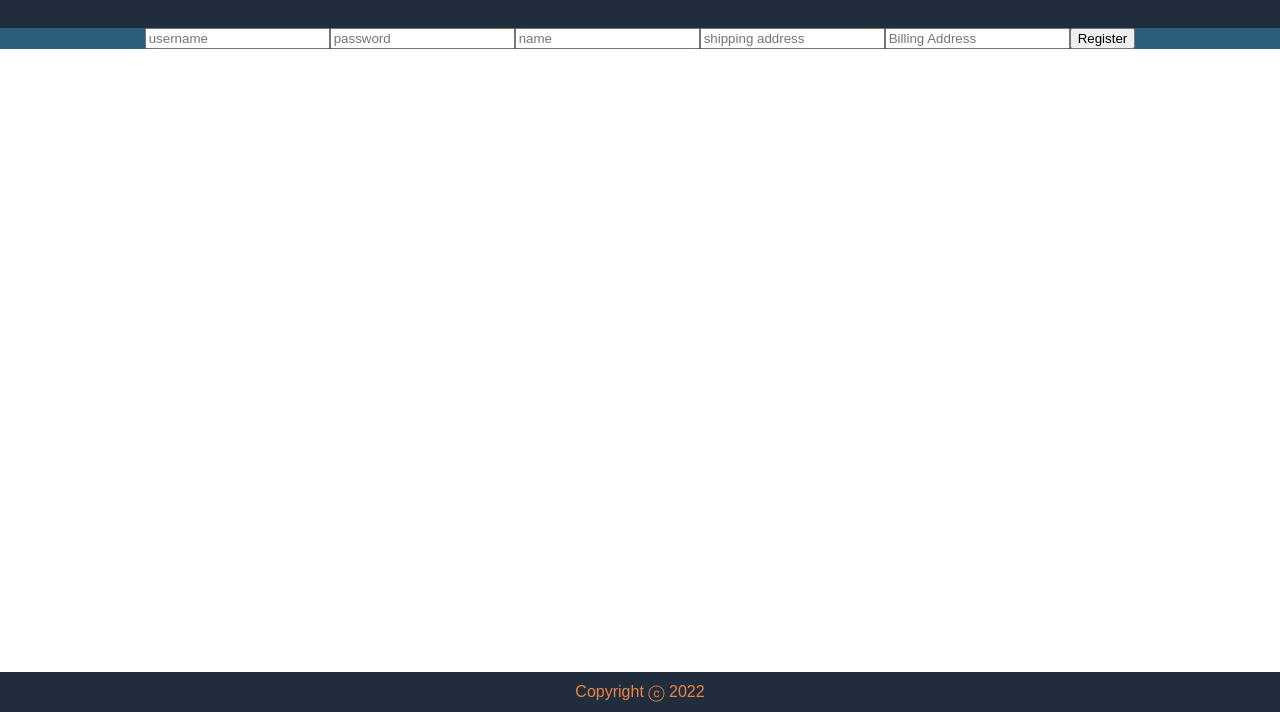
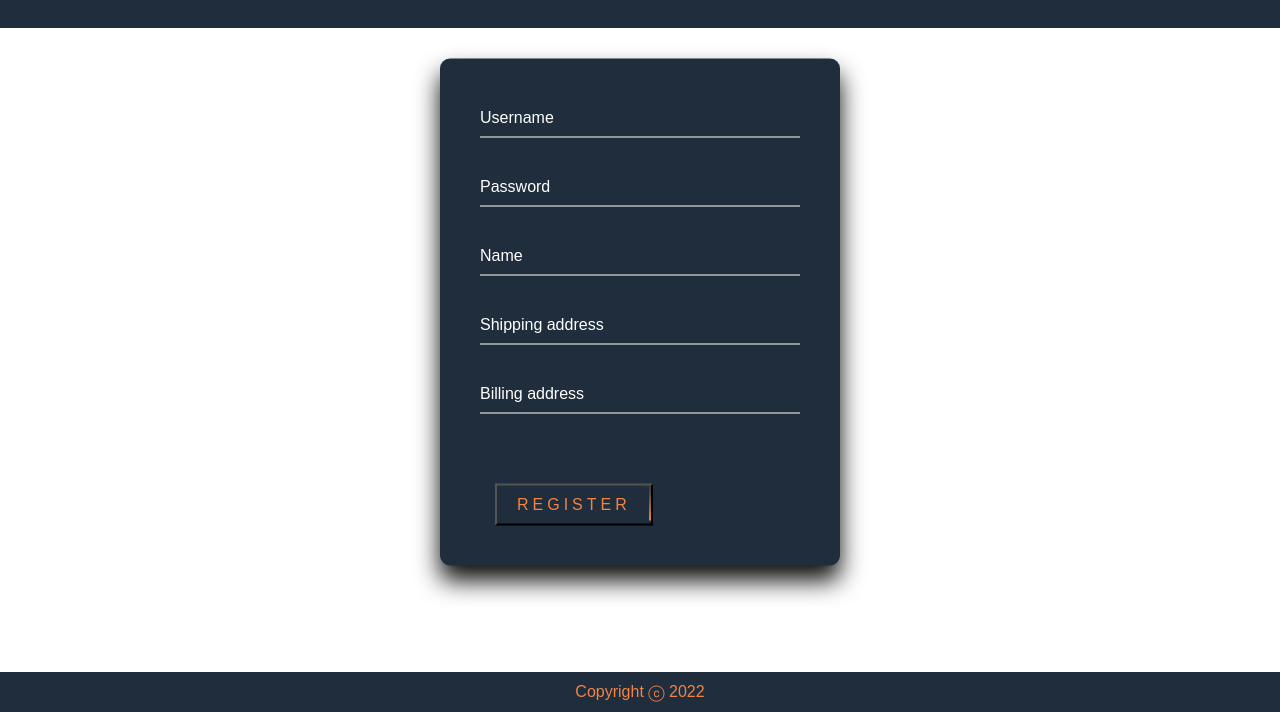
Before and after one commit to timDeHof/PawnShop-Galaxyv2.0, a React app: page /register in a window 1280 px wide. Shown: the part 88-800 px from the top of the page. Built offline with nearby package versions, Linux system fonts and the light colour scheme; no server answers.

Commit message:
added CSS to register page similar to Login page

```diff
--- a/public/index.html
+++ b/public/index.html
@@ -3,6 +3,9 @@
   <head>
     <meta charset="UTF-8" />
     <meta name="viewport" content="width=device-width, initial-scale=1.0" />
+    <style>
+      @import url("https://fonts.googleapis.com/css2?family=Rubik+Mono+One&display=swap");
+    </style>
     <title>Full-Stack App</title>
   </head>
   <body>
--- a/src/components/Login.jsx
+++ b/src/components/Login.jsx
@@ -3,6 +3,7 @@ import { loginUser } from "../axios-services/users";
 import useAuth from "../hooks/useAuth";
 import { useNavigate } from "react-router-dom";
 import styles from "../style/Login.module.css";
+import "../style/App.css";
 function Login() {
   const { setToken, setUser, token } = useAuth();
   const [username, setUsername] = useState("");
@@ -12,13 +13,13 @@ function Login() {
 
   return (
     <div className={styles.login_box}>
+      <h2>Log in</h2>
       {!token ? (
         <h2>Please log in or register</h2>
       ) : (
         <h2>Hello, {user ? user.username : "Guest!"}</h2>
       )}
 
-      <h2>Log in</h2>
       <form
         onSubmit={async (ev) => {
           ev.preventDefault();
--- a/src/components/Register.jsx
+++ b/src/components/Register.jsx
@@ -1,6 +1,7 @@
 import React, { useState } from "react";
 import { registerUser } from "../axios-services/users";
 import useAuth from "../hooks/useAuth";
+import styles from "../style/Register.module.css";
 
 function Register() {
   const { setToken } = useAuth();
@@ -11,7 +12,7 @@ function Register() {
   const [billingAddress, setBillingAddress] = useState("");
 
   return (
-    <div>
+    <div className={styles.register_box}>
       <form
         onSubmit={async (e) => {
           e.preventDefault();
@@ -33,53 +34,72 @@ function Register() {
           }
         }}
       >
+        <div className={styles.user_box}>
           <input
             value={username}
             type="text"
-          placeholder="username"
             onChange={(e) => {
               setUsername(e.target.value);
             }}
             required
             minLength="10"
           />
+          <label>Username</label>
+        </div>
+        <div className={styles.user_box}>
           <input
             value={password}
             type="password"
-          placeholder="password"
             onChange={(e) => {
               setPassword(e.target.value);
             }}
             required
             minLength="10"
           />
+          <label>Password</label>
+        </div>
+        <div className={styles.user_box}>
           <input
             value={name}
             type="text"
-          placeholder="name"
             onChange={(e) => {
               setName(e.target.value);
             }}
             required
           />
+          <label>Name</label>
+        </div>
+        <div className={styles.user_box}>
           <input
             value={shippingAddress}
             type="text"
-          placeholder="shipping address"
             onChange={(e) => {
               setShippingAddress(e.target.value);
             }}
             required
           />
+          <label>Shipping address</label>
+        </div>
+        <div className={styles.user_box}>
           <input
             value={billingAddress}
             type="text"
-          placeholder="Billing Address"
             onChange={(e) => {
               setBillingAddress(e.target.value);
             }}
+            required
           />
-        <button type="submit">Register</button>
+          <label>Billing address</label>
+        </div>
+        <div className={styles.buttonContainer}>
+          <button className={styles.submit} type="submit">
+            <span></span>
+            <span></span>
+            <span></span>
+            <span></span>
+            Register
+          </button>
+        </div>
       </form>
     </div>
   );
--- a/src/components/index.js
+++ b/src/components/index.js
@@ -2,3 +2,7 @@ export { default as App } from "./App";
 export { default as Login } from "./Login";
 export { default as Navbar } from "./Navbar";
 export { default as Register } from "./Register";
+export { default as Header } from "./Header";
+export { default as Footer } from "./Footer";
+export { default as SingleProduct } from "./SingleProduct";
+export { default as Products } from "./Products";
--- a/src/style/Header.module.css
+++ b/src/style/Header.module.css
@@ -18,4 +18,5 @@
   padding: 0;
   font-size: inherit;
   color: var(--secondary_alt);
+  font-family: "Rubik Mono One", sans-serif;
 }
--- a/src/style/Login.module.css
+++ b/src/style/Login.module.css
@@ -1,5 +1,10 @@
+body {
+  margin: 0;
+  padding: 0;
+  background: linear-gradient(var(--primary), var(--primary_alt));
+}
+
 .login_box {
-  display: absolute;
   position: absolute;
   top: 50%;
   left: 50%;
--- /dev/null
+++ b/src/style/Register.module.css
@@ -0,0 +1,344 @@
+body {
+  margin: 0;
+  padding: 0;
+  background: linear-gradient(var(--primary), var(--primary_alt));
+}
+
+.register_box {
+  position: absolute;
+  top: 50%;
+  left: 50%;
+  width: 400px;
+  padding: 40px;
+  transform: translate(-50%, -50%);
+  background: var(--primary);
+  box-sizing: border-box;
+  box-shadow: 0 15px 25px var(--additional_color);
+  border-radius: 10px;
+}
+
+.register_box h2 {
+  margin: 0 0 30px;
+  padding: 0;
+  color: #fff;
+  text-align: center;
+}
+.register_box .user_box {
+  position: relative;
+}
+
+.register_box .user_box input {
+  width: 100%;
+  padding: 10px 0;
+  font-size: 16px;
+  color: #fff;
+  margin-bottom: 30px;
+  border: none;
+  border-bottom: 1px solid #fff;
+  outline: none;
+  background: transparent;
+}
+
+.register_box .user_box label {
+  position: absolute;
+  top: 0;
+  left: 0;
+  padding: 10px 0;
+  font-size: 16px;
+  color: #fff;
+  pointer-events: none;
+  transition: 0.5s;
+}
+
+.register_box .user_box input:focus ~ label,
+.register_box .user_box input:valid ~ label {
+  top: -20px;
+  left: 0;
+  color: var(--secondary);
+  font-size: 12px;
+}
+
+.register_box .buttonContainer {
+  position: relative;
+  display: inline-block;
+}
+
+.register_box .buttonContainer .submit {
+  position: relative;
+  display: inline-block;
+  text-align: center;
+  padding: 10px 20px;
+  color: var(--secondary_alt);
+  font-size: 16px;
+  text-decoration: none;
+  text-transform: uppercase;
+  overflow: hidden;
+  transition: 0.5s;
+  margin: 40px 15px 0px 15px;
+
+  letter-spacing: 4px;
+  background: transparent;
+}
+
+.register_box .buttonContainer .submit:hover {
+  background: var(--secondary_alt);
+  color: #fff;
+  border-radius: 5px;
+  box-shadow: 0 0 5px var(--secondary_alt), 0 0 25px var(--secondary_alt),
+    0 0 50px var(--secondary_alt), 0 0 100px var(--secondary_alt);
+}
+
+.register_box .submit span {
+  position: absolute;
+  display: block;
+}
+.register_box .submit span:nth-child(1) {
+  top: 0;
+  left: -100%;
+  width: 100%;
+  height: 2px;
+  background: linear-gradient(90deg, transparent, var(--secondary_alt));
+  animation: btn-anim1 1s linear infinite;
+}
+
+@keyframes btn-anim1 {
+  0% {
+    left: -100%;
+  }
+  50%,
+  100% {
+    left: 100%;
+  }
+}
+
+.register_box .submit span:nth-child(2) {
+  top: -100%;
+  right: 0;
+  width: 2px;
+  height: 100%;
+  background: linear-gradient(180deg, transparent, var(--secondary_alt));
+  animation: btn-anim2 1s linear infinite;
+  animation-delay: 0.25s;
+}
+
+@keyframes btn-anim2 {
+  0% {
+    top: -100%;
+  }
+  50%,
+  100% {
+    top: 100%;
+  }
+}
+
+.register_box .submit span:nth-child(3) {
+  bottom: 0;
+  right: -100%;
+  width: 100%;
+  height: 2px;
+  background: linear-gradient(270deg, transparent, var(--secondary_alt));
+  animation: btn-anim3 1s linear infinite;
+  animation-delay: 0.5s;
+}
+
+@keyframes btn-anim3 {
+  0% {
+    right: -100%;
+  }
+  50%,
+  100% {
+    right: 100%;
+  }
+}
+
+.register_box .submit span:nth-child(4) {
+  bottom: -100%;
+  left: 0;
+  width: 2px;
+  height: 100%;
+  background: linear-gradient(360deg, transparent, var(--secondary_alt));
+  animation: btn-anim4 1s linear infinite;
+  animation-delay: 0.75s;
+}
+
+@keyframes btn-anim4 {
+  0% {
+    bottom: -100%;
+  }
+  50%,
+  100% {
+    bottom: 100%;
+  }
+}
+body {
+  margin: 0;
+  padding: 0;
+  background: linear-gradient(var(--primary), var(--primary_alt));
+}
+
+.register_box {
+  position: absolute;
+  top: 50%;
+  left: 50%;
+  width: 400px;
+  padding: 40px;
+  transform: translate(-50%, -50%);
+  background: var(--primary);
+  box-sizing: border-box;
+  box-shadow: 0 15px 25px var(--additional_color);
+  border-radius: 10px;
+}
+
+.register_box h2 {
+  margin: 0 0 30px;
+  padding: 0;
+  color: #fff;
+  text-align: center;
+}
+.register_box .user_box {
+  position: relative;
+}
+
+.register_box .user_box input {
+  width: 100%;
+  padding: 10px 0;
+  font-size: 16px;
+  color: #fff;
+  margin-bottom: 30px;
+  border: none;
+  border-bottom: 1px solid #fff;
+  outline: none;
+  background: transparent;
+}
+
+.register_box .user_box label {
+  position: absolute;
+  top: 0;
+  left: 0;
+  padding: 10px 0;
+  font-size: 16px;
+  color: #fff;
+  pointer-events: none;
+  transition: 0.5s;
+}
+
+.register_box .user_box input:focus ~ label,
+.register_box .user_box input:valid ~ label {
+  top: -20px;
+  left: 0;
+  color: var(--secondary);
+  font-size: 12px;
+}
+
+.register_box .buttonContainer {
+  position: relative;
+  display: inline-block;
+}
+
+.register_box .buttonContainer .submit {
+  position: relative;
+  display: inline-block;
+  text-align: center;
+  padding: 10px 20px;
+  color: var(--secondary_alt);
+  font-size: 16px;
+  text-decoration: none;
+  text-transform: uppercase;
+  overflow: hidden;
+  transition: 0.5s;
+  margin: 40px 15px 0px 15px;
+
+  letter-spacing: 4px;
+  background: transparent;
+}
+
+.register_box .buttonContainer .submit:hover {
+  background: var(--secondary_alt);
+  color: #fff;
+  border-radius: 5px;
+  box-shadow: 0 0 5px var(--secondary_alt), 0 0 25px var(--secondary_alt),
+    0 0 50px var(--secondary_alt), 0 0 100px var(--secondary_alt);
+}
+
+.register_box .submit span {
+  position: absolute;
+  display: block;
+}
+.register_box .submit span:nth-child(1) {
+  top: 0;
+  left: -100%;
+  width: 100%;
+  height: 2px;
+  background: linear-gradient(90deg, transparent, var(--secondary_alt));
+  animation: btn-anim1 1s linear infinite;
+}
+
+@keyframes btn-anim1 {
+  0% {
+    left: -100%;
+  }
+  50%,
+  100% {
+    left: 100%;
+  }
+}
+
+.register_box .submit span:nth-child(2) {
+  top: -100%;
+  right: 0;
+  width: 2px;
+  height: 100%;
+  background: linear-gradient(180deg, transparent, var(--secondary_alt));
+  animation: btn-anim2 1s linear infinite;
+  animation-delay: 0.25s;
+}
+
+@keyframes btn-anim2 {
+  0% {
+    top: -100%;
+  }
+  50%,
+  100% {
+    top: 100%;
+  }
+}
+
+.register_box .submit span:nth-child(3) {
+  bottom: 0;
+  right: -100%;
+  width: 100%;
+  height: 2px;
+  background: linear-gradient(270deg, transparent, var(--secondary_alt));
+  animation: btn-anim3 1s linear infinite;
+  animation-delay: 0.5s;
+}
+
+@keyframes btn-anim3 {
+  0% {
+    right: -100%;
+  }
+  50%,
+  100% {
+    right: 100%;
+  }
+}
+
+.register_box .submit span:nth-child(4) {
+  bottom: -100%;
+  left: 0;
+  width: 2px;
+  height: 100%;
+  background: linear-gradient(360deg, transparent, var(--secondary_alt));
+  animation: btn-anim4 1s linear infinite;
+  animation-delay: 0.75s;
+}
+
+@keyframes btn-anim4 {
+  0% {
+    bottom: -100%;
+  }
+  50%,
+  100% {
+    bottom: 100%;
+  }
+}
```
Lines whose indentation alone changed are shown as unchanged.
